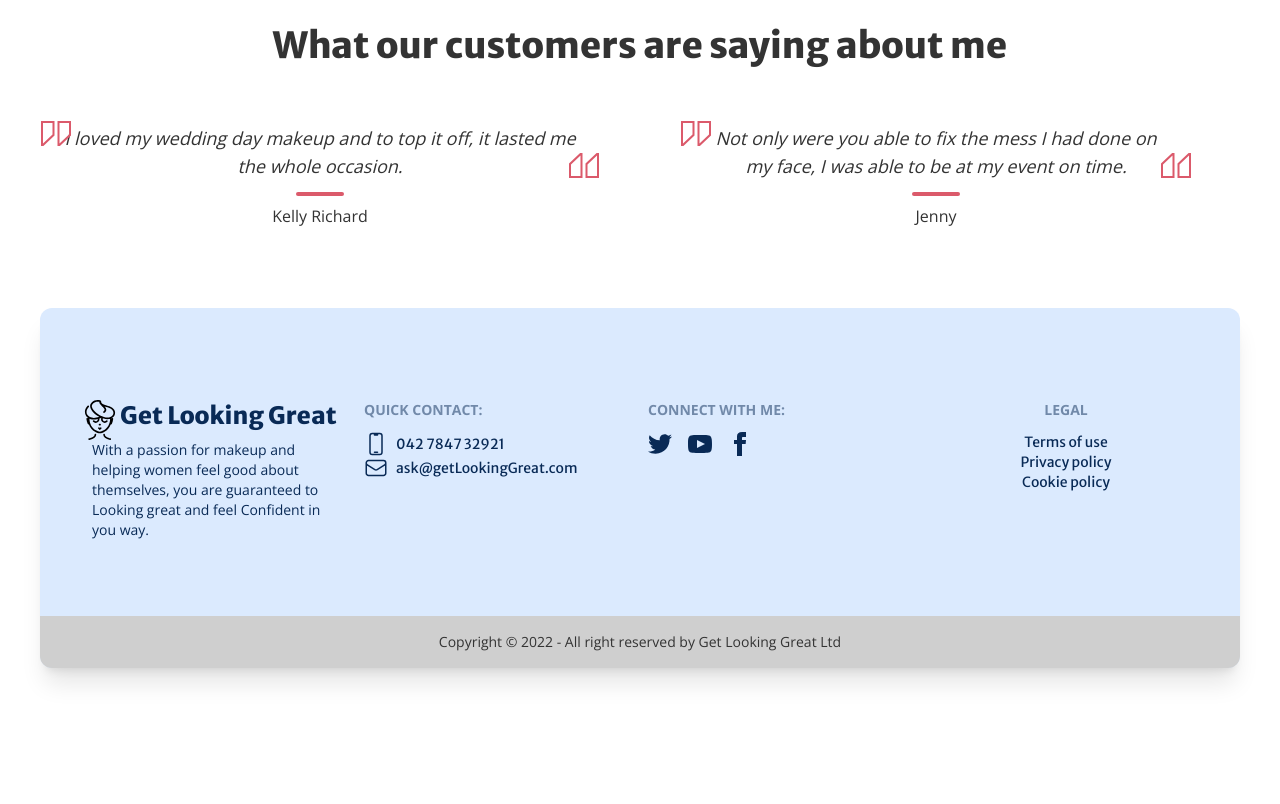
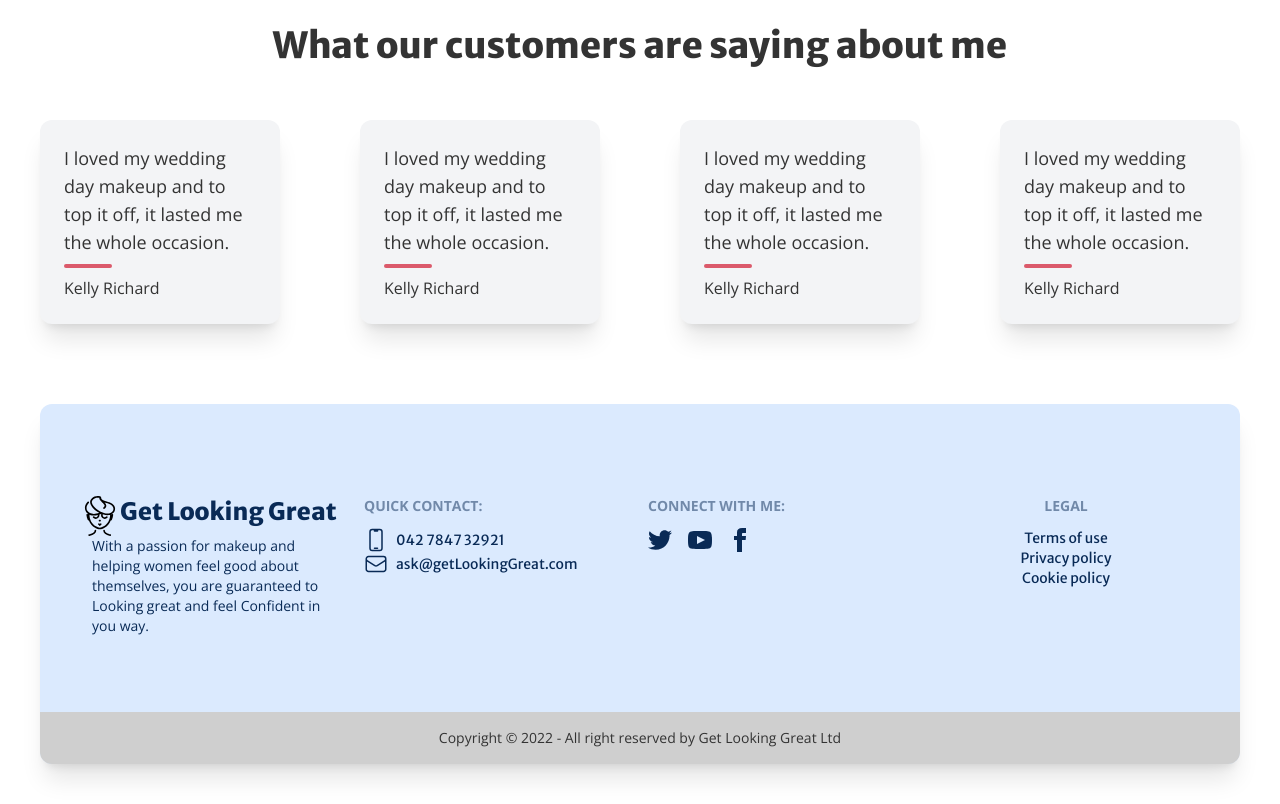
Before and after one commit to Sahariar/getLookingGreat, a React (Vite) app: page / in a window 1280 px wide. Shown: the part 3020-3824 px from the top of the page. Before the commit the page ends 3728 px from the top, so only its background shows below. Built offline with nearby package versions, Linux system fonts and the light colour scheme; no server answers.

Commit message:
fix testimonial area

```diff
--- a/src/component/HomeComponents/Testimonials.jsx
+++ b/src/component/HomeComponents/Testimonials.jsx
@@ -6,37 +6,36 @@ const Testimonials = () => {
 	<div className="container mx-auto flex flex-col items-center pb-6 mb-4 md:p-10 md:px-12">
 		<h1 className="text-4xl font-semibold leading-none text-center">What our customers are saying about me</h1>
 	</div>
-	<div className="container mx-auto grid grid-cols-1 gap-8 lg:gap-20 md:px-10 md:pb-10 lg:grid-cols-2">
-		<div className="flex flex-col items-center mx-12 lg:mx-0">
-			<div className="relative text-center">
-				<svg xmlns="http://www.w3.org/2000/svg" viewBox="0 0 512 512" fill="currentColor" className="absolute top-0 left-0 w-8 h-8 text-primary">
-					<path d="M232,246.857V16H16V416H54.4ZM48,48H200V233.143L48,377.905Z"></path>
-					<path d="M280,416h38.4L496,246.857V16H280ZM312,48H464V233.143L312,377.905Z"></path>
-				</svg>
-				<p className="px-6 py-1 text-lg italic">I loved my wedding day makeup and to top it off, it lasted me the whole occasion.</p>
-				<svg xmlns="http://www.w3.org/2000/svg" viewBox="0 0 512 512" fill="currentColor" className="absolute bottom-0 right-0 w-8 h-8 text-primary">
-					<path d="M280,185.143V416H496V16H457.6ZM464,384H312V198.857L464,54.1Z"></path>
-					<path d="M232,16H193.6L16,185.143V416H232ZM200,384H48V198.857L200,54.1Z"></path>
-				</svg>
+	<div className="container mx-auto grid grid-cols-4 gap-8 lg:gap-20 md:px-10 md:pb-10 lg:grid-cols-4">
+		<div className="card flex flex-col bg-gray-100 p-6 lg:mx-0 rounded-xl shadow-xl">
+			<div className="relative">
+				<p className="text-lg">I loved my wedding day makeup and to top it off, it lasted me the whole occasion.</p>
 			</div>
 			<span className="w-12 h-1 my-2 rounded-lg bg-primary"></span>
 			<p>Kelly Richard</p>
 		</div>
-		<div className="flex flex-col items-center max-w-lg mx-12 lg:mx-0">
-			<div className="relative text-center">
-				<svg xmlns="http://www.w3.org/2000/svg" viewBox="0 0 512 512" className="absolute top-0 left-0 w-8 h-8 text-primary">
-					<path fill="currentColor" d="M232,246.857V16H16V416H54.4ZM48,48H200V233.143L48,377.905Z"></path>
-					<path fill="currentColor" d="M280,416h38.4L496,246.857V16H280ZM312,48H464V233.143L312,377.905Z"></path>
-				</svg>
-				<p className="px-6 py-1 text-lg italic">Not only were you able to fix the mess I had done on my face, I was able to be at my event on time.</p>
-				<svg xmlns="http://www.w3.org/2000/svg" viewBox="0 0 512 512" className="absolute bottom-0 right-0 w-8 h-8 text-primary">
-					<path fill="currentColor" d="M280,185.143V416H496V16H457.6ZM464,384H312V198.857L464,54.1Z"></path>
-					<path fill="currentColor" d="M232,16H193.6L16,185.143V416H232ZM200,384H48V198.857L200,54.1Z"></path>
-				</svg>
+		<div className="card flex flex-col bg-gray-100 p-6 lg:mx-0 rounded-xl shadow-xl">
+			<div className="relative">
+				<p className="text-lg">I loved my wedding day makeup and to top it off, it lasted me the whole occasion.</p>
 			</div>
 			<span className="w-12 h-1 my-2 rounded-lg bg-primary"></span>
-			<p>Jenny</p>
+			<p>Kelly Richard</p>
 		</div>
+		<div className="card flex flex-col bg-gray-100 p-6 lg:mx-0 rounded-xl shadow-xl">
+			<div className="relative">
+				<p className="text-lg">I loved my wedding day makeup and to top it off, it lasted me the whole occasion.</p>
+			</div>
+			<span className="w-12 h-1 my-2 rounded-lg bg-primary"></span>
+			<p>Kelly Richard</p>
+		</div>
+		<div className="card flex flex-col bg-gray-100 p-6 lg:mx-0 rounded-xl shadow-xl">
+			<div className="relative">
+				<p className="text-lg">I loved my wedding day makeup and to top it off, it lasted me the whole occasion.</p>
+			</div>
+			<span className="w-12 h-1 my-2 rounded-lg bg-primary"></span>
+			<p>Kelly Richard</p>
+		</div>
+
 	</div>
 </section>
     );
```
